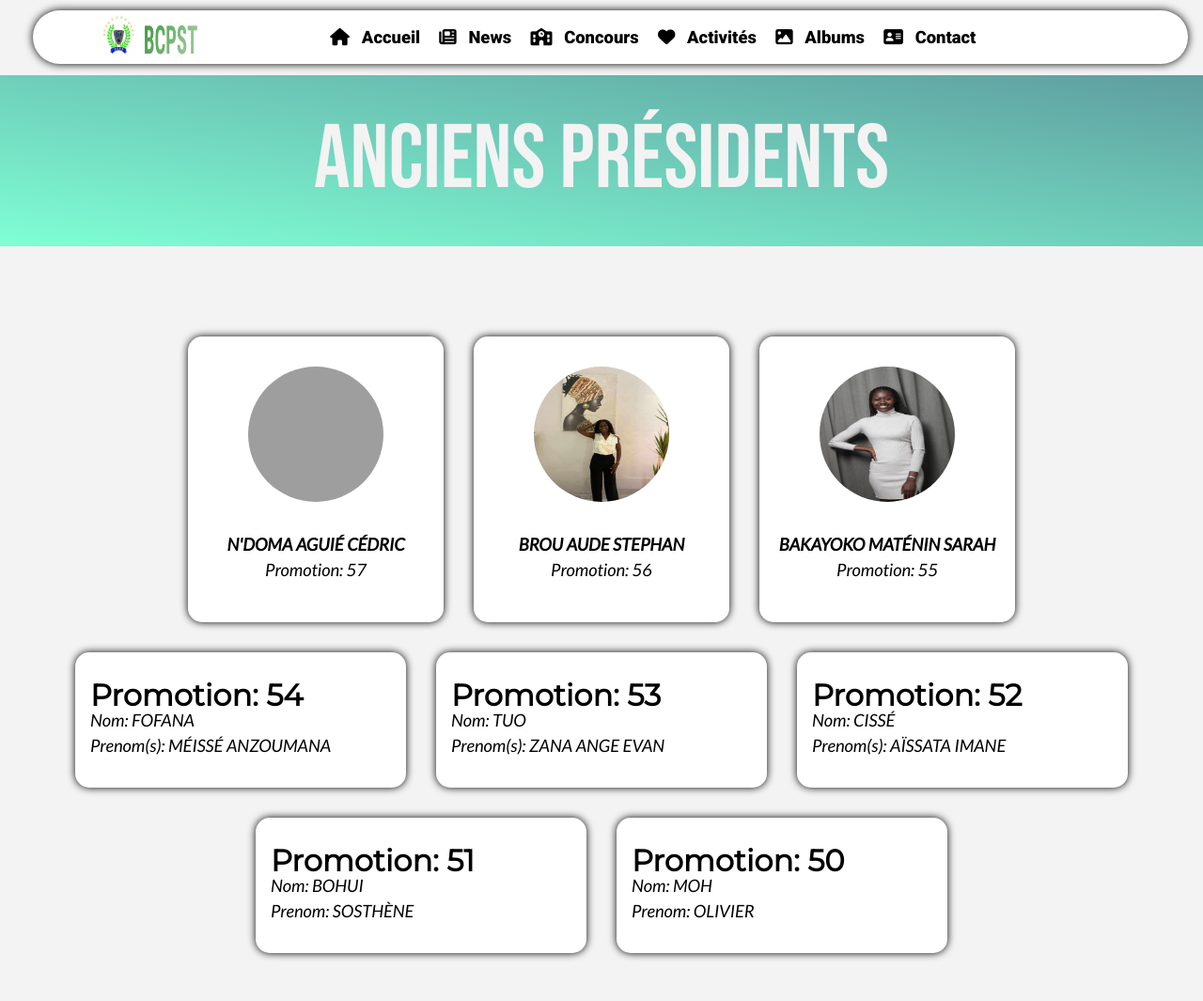
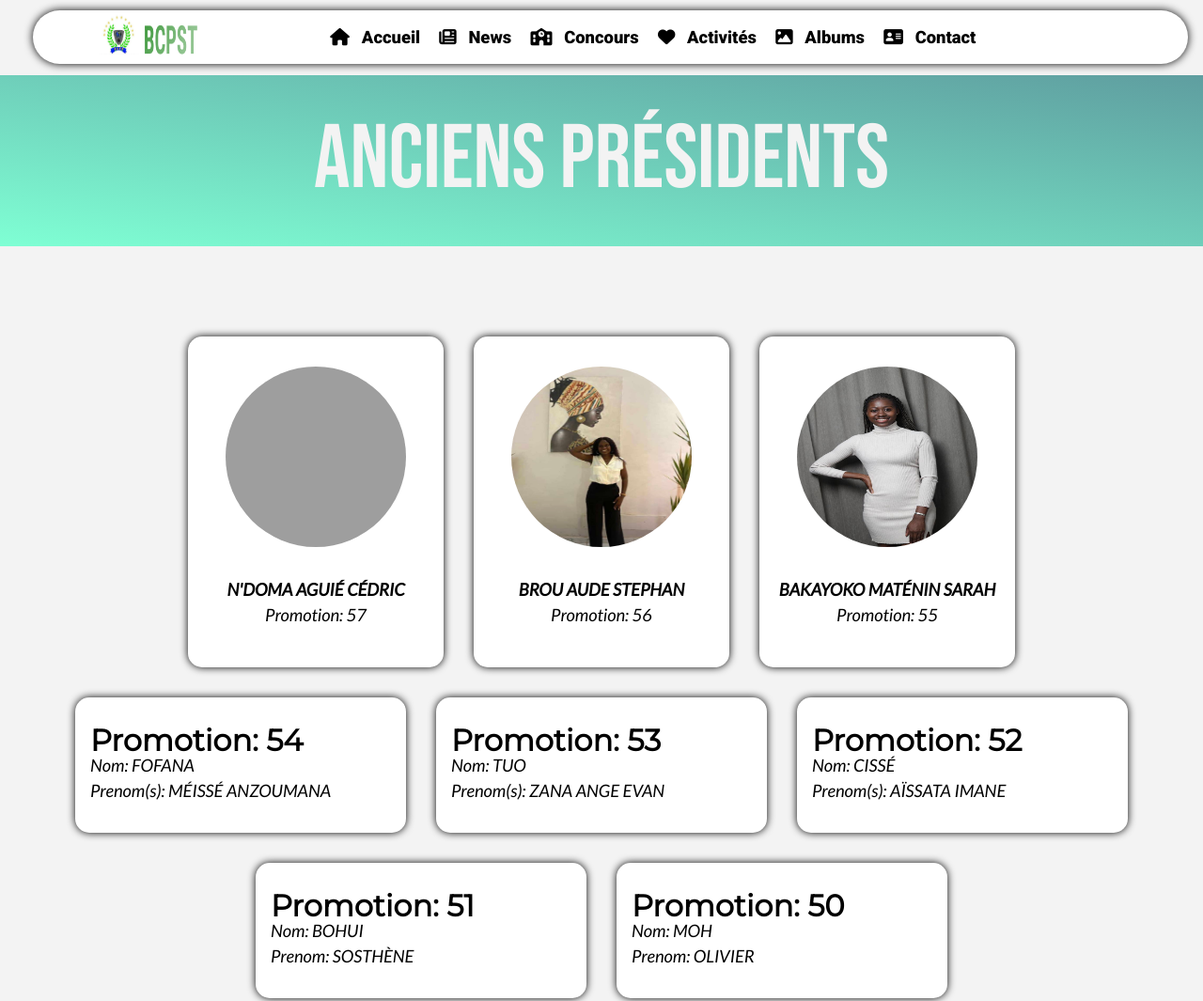
Before and after one commit to Boristanoh/ACPB-FINAL, a plain HTML site: page president.html in a window 1280 px wide. Shown: the top 1065 px of the page at 94% size. Drawn offline with Linux system fonts and the light colour scheme; grey boxes are pictures that could not be loaded; a script that the page names is missing; files whose address does not match are found by name; a web font is replaced by a local one.

Commit message:
Update president.css

```diff
--- a/styles/pages/president.css
+++ b/styles/pages/president.css
@@ -10,7 +10,7 @@
 
 .presi{
     width: 15rem;
-    height: 15rem;
+    height: 18rem;
     text-align: center;
 }
 
@@ -24,8 +24,8 @@ section{
 }
 
 .bloc__preisdent img{
-    height: 9rem;
-    width: 9rem;
+    height: 12rem;
+    width: 12rem;
     border-radius: 50%;
 }
 
```
